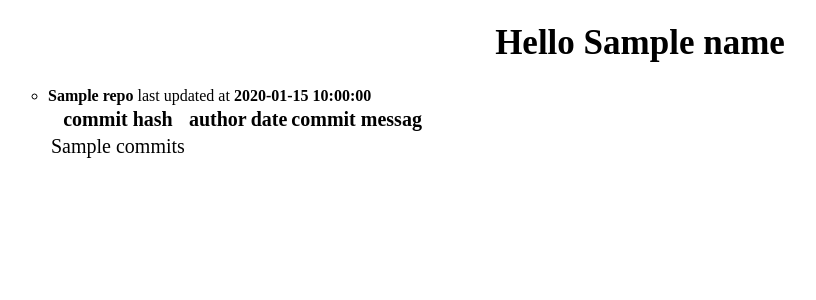
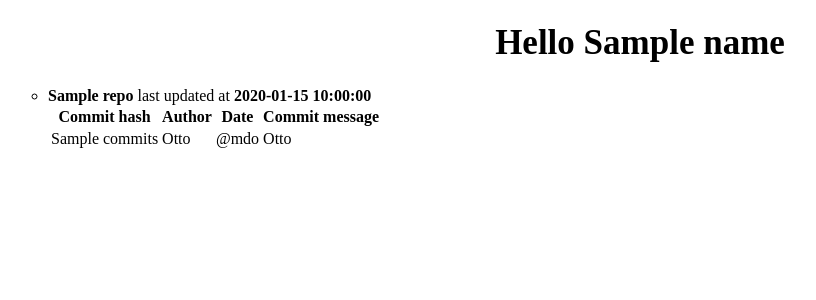
Before and after one commit to yf724/SSE-Lab2, a Flask app: template src/templates/githubUsername.html in a window 1280 px wide. Shown: the top 300 px of the page, without its empty margins (0-816 px from the left). Run offline with Flask 3, Linux system fonts and the light colour scheme; the template is opened without the code that fills it: most values are stand-ins (such as "Sample title", 1, 10 or a date in 2020).

Commit message:
test-table3

```diff
--- a/src/templates/githubUsername.html
+++ b/src/templates/githubUsername.html
@@ -14,22 +14,22 @@
 				<strong>{{repo.repo}}</strong> last updated at <strong>{{repo.time}}</strong>
 				</li>
 
-				<table style="font-size: 20px; ">
+				<table class="table">
 					<thead>
-					<tr>
-						<th>commit hash</th>
-						<th>author</th>
-						<th>date</th>
-						<th>commit messag</th>
-					</tr>
+					  <tr>
+						<th scope="col">Commit hash</th>
+						<th scope="col">Author</th>
+						<th scope="col">Date</th>
+						<th scope="col">Commit message</th>
+					  </tr>
 					</thead>
 					<tbody>
-						<tr>
-							<td>{{repo.commits}}</td>
-							<td></td>
-							<td></td>
-							<td></td>
-						</tr>
+					  <tr>
+						<td>{{repo.commits}}</td>
+						<td>Otto</td>
+						<td>@mdo</td>
+						<td>Otto</td>
+					  </tr>
 					</tbody>
 				</table>
 				</ul>
```
